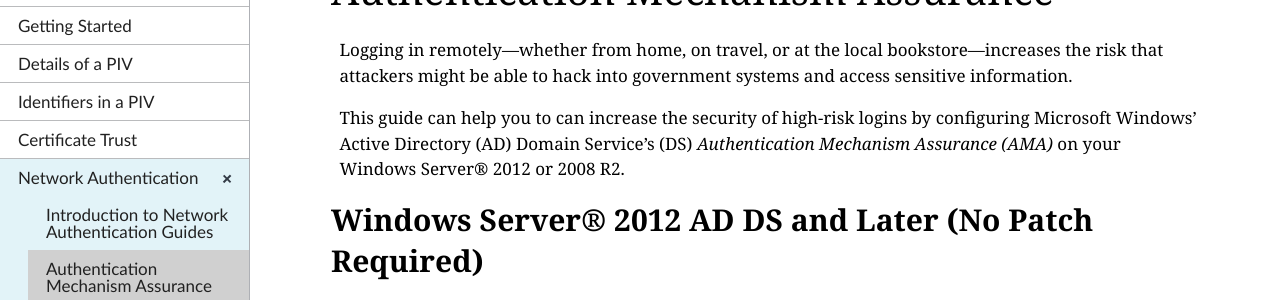
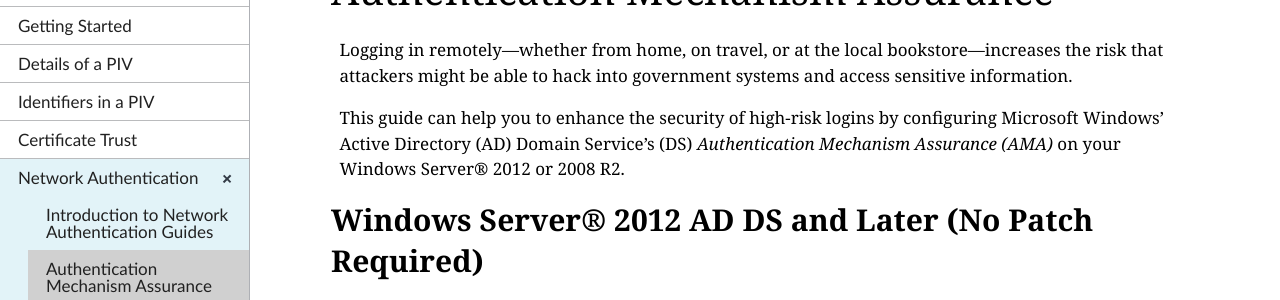
Before and after one commit to GSA/piv-guides, a Jekyll site: the page built from _networkconfig/10_AMA.md, in a window 1280 px wide and 900 px high. Shown: the part 229-529 px from the top of the window. Built offline with Jekyll 4.4.1, drawn with Linux system fonts in a browser that asks for light colours; nearby versions of some CDN libraries.

Commit message:
Update 10_AMA.md

```diff
--- a/_networkconfig/10_AMA.md
+++ b/_networkconfig/10_AMA.md
@@ -7,7 +7,7 @@
 
 Logging in remotely&mdash;whether from home, on travel, or at the local bookstore&mdash;increases the risk that attackers might be able to hack into government systems and access sensitive information.
 
-This guide can help you to can increase the security of high-risk logins by configuring Microsoft Windows' Active Directory (AD) Domain Service's (DS) _Authentication Mechanism Assurance (AMA)_ on your Windows Server® 2012 or 2008 R2.
+This guide can help you to enhance the security of high-risk logins by configuring Microsoft Windows' Active Directory (AD) Domain Service's (DS) _Authentication Mechanism Assurance (AMA)_ on your Windows Server® 2012 or 2008 R2.
 
 ## Windows Server® 2012 AD DS and Later (No Patch Required)
 
```
